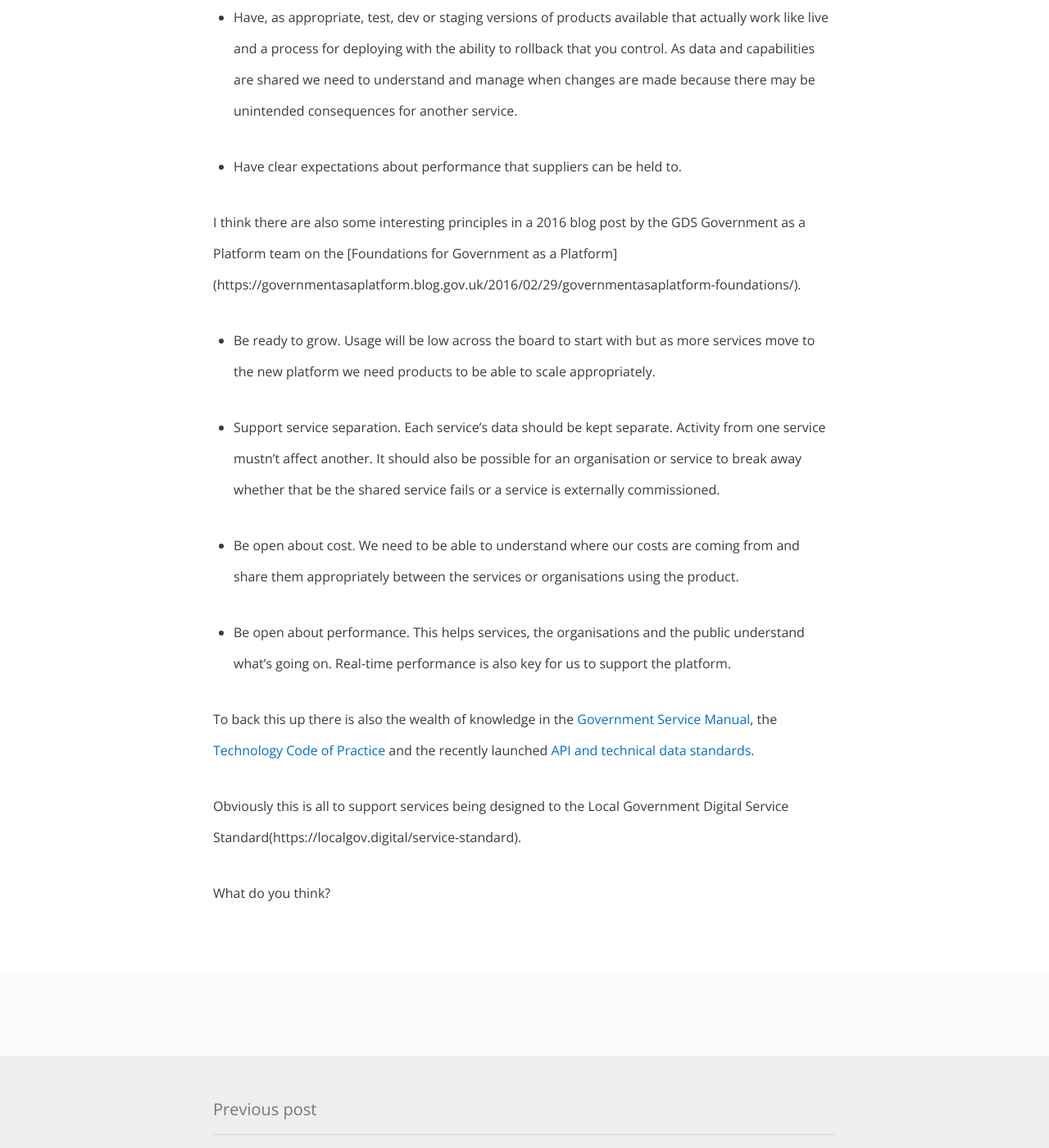
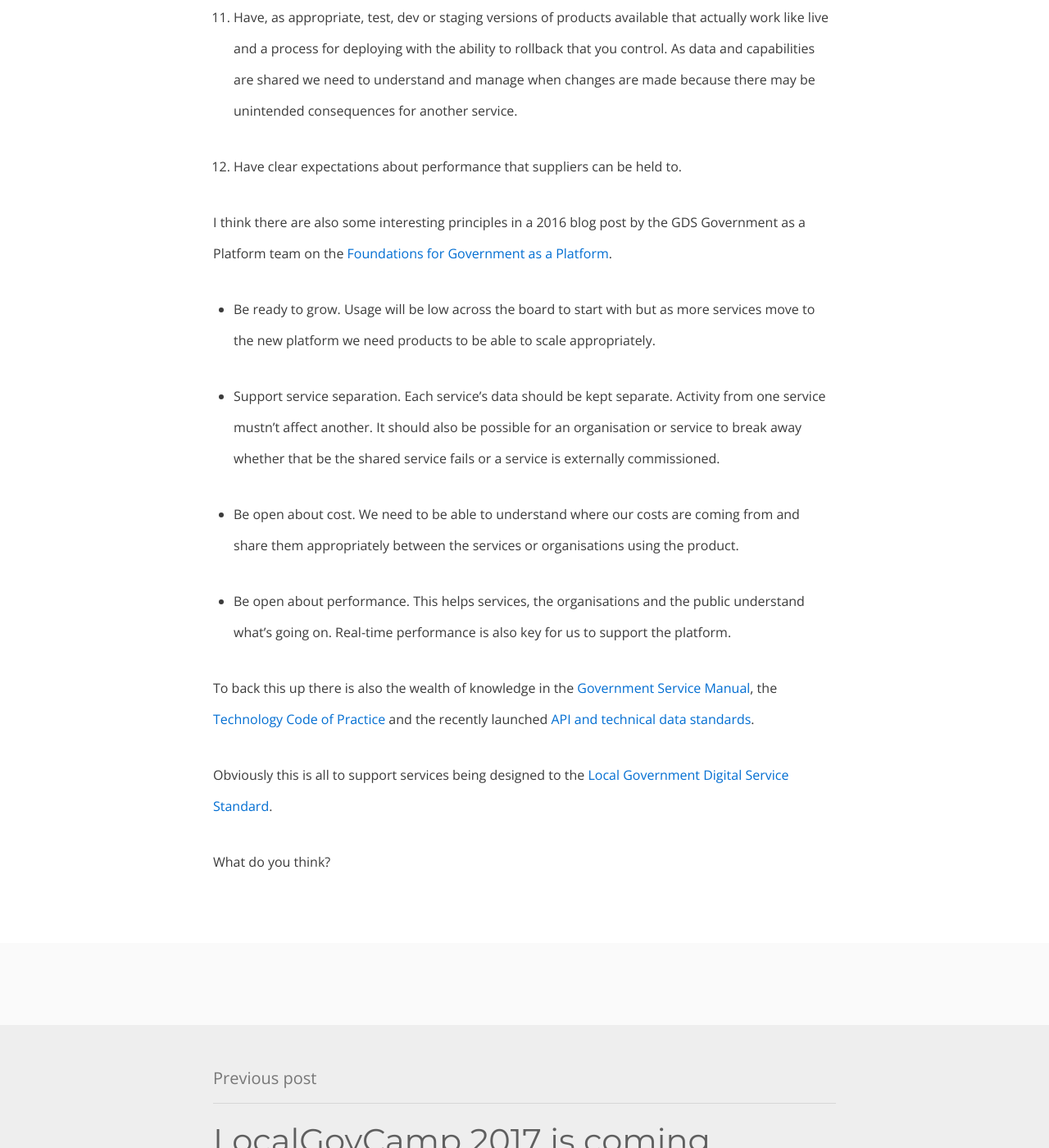
Before and after one commit to BforBen/bforben.github.io, a Jekyll site: the page built from _posts/2018-03-19-digital-platform-principles.md, in a window 1280 px wide and 1400 px high, scrolled down 2456 px. Shown: the whole window at 82% size. Built offline with Jekyll 4.4.1, drawn with Linux system fonts in a browser that asks for light colours; nearby versions of some CDN libraries; comment, search, counter and statistics services are not loaded; some of the changed lines change nothing that is shown.

Commit message:
Update 2018-03-19-digital-platform-principles.md

```diff
--- a/_posts/2018-03-19-digital-platform-principles.md
+++ b/_posts/2018-03-19-digital-platform-principles.md
@@ -13,31 +13,31 @@
 
 I don't think we can design the whole platform upfront nor should we. We don't know all the needs at this point. I've therefore been pondering if we could have some principles or things we need to consider along the way to support the tech elements. I'd be interested to know what others think...
 
-- Where possible use products that meet a simple and common need. Don't duplicate capabilities provided by [GOV.UK Components](https://www.gov.uk/service-toolkit#components). I believe this allows you to be more agile and respond to changes more quickly.
+1. Where possible use products that meet a simple and common need. Don't duplicate capabilities provided by [GOV.UK Components](https://www.gov.uk/service-toolkit#components). I believe this allows you to be more agile and respond to changes more quickly.
 
-- [Be consistent, not uniform](https://www.gov.uk/guidance/government-design-principles#be-consistent-not-uniform). Services should make use [Government Design Patterns](https://www.gov.uk/service-manual/design) and as it emerges the [GOV.UK Design System](https://gds.blog.gov.uk/2017/10/30/building-the-gov-uk-design-system/). This makes it easier for our staff to work across the whole organisation and for our users interacting with government - central or local.
+2. [Be consistent, not uniform](https://www.gov.uk/guidance/government-design-principles#be-consistent-not-uniform). Services should make use [Government Design Patterns](https://www.gov.uk/service-manual/design) and as it emerges the [GOV.UK Design System](https://gds.blog.gov.uk/2017/10/30/building-the-gov-uk-design-system/). This makes it easier for our staff to work across the whole organisation and for our users interacting with government - central or local.
 
-- Explicitly plan to have multiple products and suppliers in your tech estate. You already have loads of tech and you're not going to get rid of it that easily. As we commission more services or work with other organisations to deliver services that meet actual user needs there are always going to be different systems and providers in the mix.
+3. Explicitly plan to have multiple products and suppliers in your tech estate. You already have loads of tech and you're not going to get rid of it that easily. As we commission more services or work with other organisations to deliver services that meet actual user needs there are always going to be different systems and providers in the mix.
 
-- Don't commit for more than 3(?) years. Tech changes, needs change, demand changes. You need to be able to change without being tied in for a lifetime.
+4. Don't commit for more than 3(?) years. Tech changes, needs change, demand changes. You need to be able to change without being tied in for a lifetime.
 
-- Use open standards where possible. If you can't make sure there is good documentation for the interfaces. This helps avoid us being tied down to one supplier and helps other suppliers or new entrants offer solutions without us having a huge burden of change.
+5. Use open standards where possible. If you can't make sure there is good documentation for the interfaces. This helps avoid us being tied down to one supplier and helps other suppliers or new entrants offer solutions without us having a huge burden of change.
 
-- Cloud first. Because who wants to maintain servers anymore?
+6. Cloud first. Because who wants to maintain servers anymore?
 
-- API first. Everything needs to be available via an API. Why? Because you need the flexibility to access capabilities in data in different ways to respond to changing needs. Who knew that Google Home and Amazon Alexa would be so popular now?
+7. API first. Everything needs to be available via an API. Why? Because you need the flexibility to access capabilities in data in different ways to respond to changing needs. Who knew that Google Home and Amazon Alexa would be so popular now?
 
-- Web first. It's all about HTTPS.
+8. Web first. It's all about HTTPS.
 
-- Expect stuff to break. No system is 100% reliable. Plan for it and test it.
+9. Expect stuff to break. No system is 100% reliable. Plan for it and test it.
 
-- Have the right skills and resource to build and operate the service. The tech is now critical to service delivery. You need to reflect that by not dumping it on a person to do on top of everything else. We also need to realise that it's not a 9-5 business anymore. Users expect and need to be able to access services when they need to.
+10. Have the right skills and resource to build and operate the service. The tech is now critical to service delivery. You need to reflect that by not dumping it on a person to do on top of everything else. We also need to realise that it's not a 9-5 business anymore. Users expect and need to be able to access services when they need to.
 
-- Have, as appropriate, test, dev or staging versions of products available that actually work like live and a process for deploying with the ability to rollback that you control. As data and capabilities are shared we need to understand and manage when changes are made because there may be unintended consequences for another service.
+11. Have, as appropriate, test, dev or staging versions of products available that actually work like live and a process for deploying with the ability to rollback that you control. As data and capabilities are shared we need to understand and manage when changes are made because there may be unintended consequences for another service.
 
-- Have clear expectations about performance that suppliers can be held to.
+12. Have clear expectations about performance that suppliers can be held to.
 
-I think there are also some interesting principles in a 2016 blog post by the GDS Government as a Platform team on the [Foundations for Government as a Platform] (https://governmentasaplatform.blog.gov.uk/2016/02/29/governmentasaplatform-foundations/).
+I think there are also some interesting principles in a 2016 blog post by the GDS Government as a Platform team on the [Foundations for Government as a Platform](https://governmentasaplatform.blog.gov.uk/2016/02/29/governmentasaplatform-foundations/).
 
 - Be ready to grow. Usage will be low across the board to start with but as more services move to the new platform we need products to be able to scale appropriately.
 
@@ -49,6 +49,6 @@
 
 To back this up there is also the wealth of knowledge in the [Government Service Manual](https://www.gov.uk/service-manual/), the [Technology Code of Practice](https://www.gov.uk/government/publications/technology-code-of-practice/technology-code-of-practice) and the recently launched [API and technical data standards](https://www.gov.uk/guidance/gds-api-technical-and-data-standards).
 
-Obviously this is all to support services being designed to the Local Government Digital Service Standard(https://localgov.digital/service-standard).
+Obviously this is all to support services being designed to the [Local Government Digital Service Standard](https://localgov.digital/service-standard).
 
 What do you think?
```
